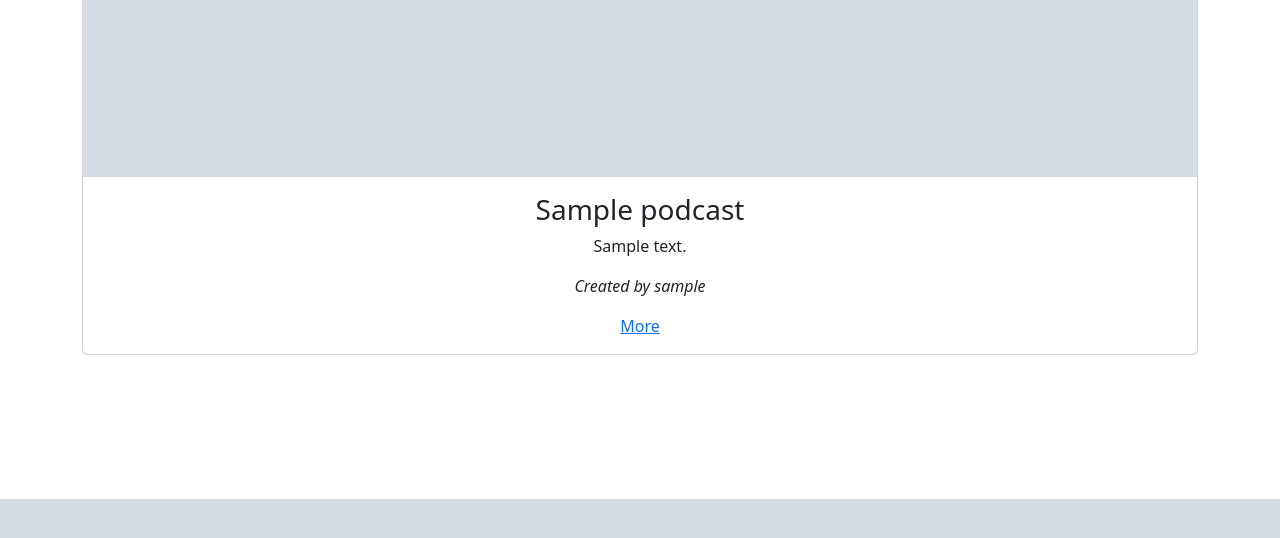
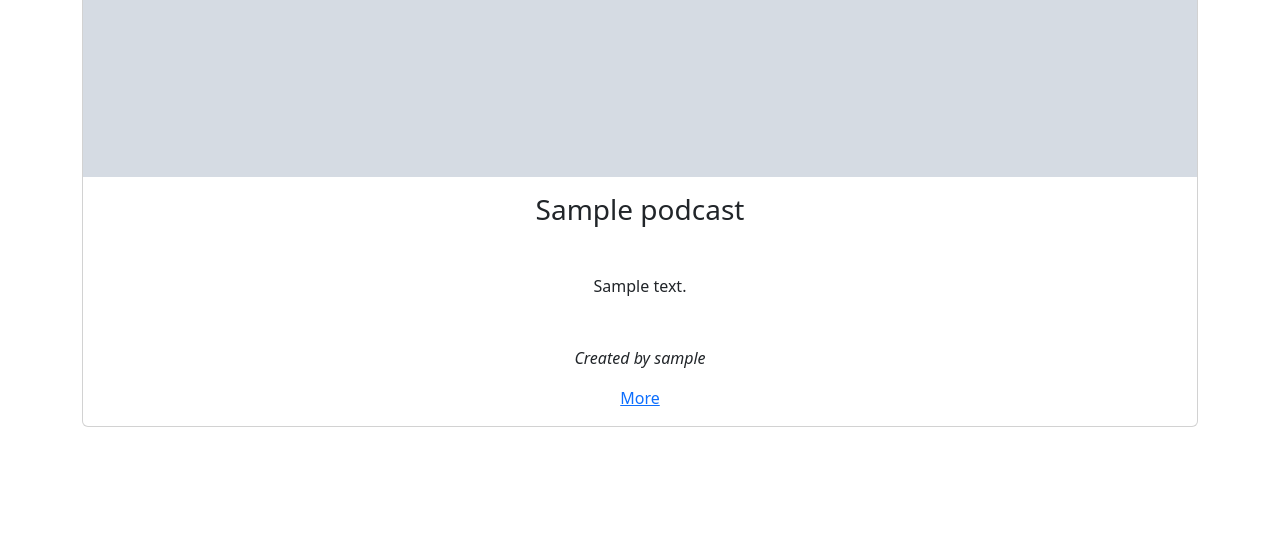
Before and after one commit to Ashkantvn/Blog-app, a Django app: page /en/podcasts/ in a window 1280 px wide. Shown: the part 852-1390 px from the top of the page. Before the commit the page ends 1351 px from the top, so only its background shows below. Run offline with Django 5.2, Linux system fonts and the light colour scheme; tables that the repository leaves empty hold one stand-in row (values such as "Sample post"); grey boxes marked "Sample" are stand-in pictures.

Commit message:
Update podcast list

```diff
--- a/templates/podcasts/podcasts_list.html
+++ b/templates/podcasts/podcasts_list.html
@@ -17,7 +17,7 @@
                 <img src="{{podcast.banner.url}}" alt="{{podcast.title}}" class="card-img-top"/>
                 <div  class="card-body text-center">
                     <h3>{{podcast.title}}</h3>
-                    <p>{{podcast.description}}</p>
+                    <p class='w-25 mx-auto my-5'>{{podcast.description|truncatewords:30}}</p>
                     <address>{% trans "Created by" %} {{podcast.podcaster}}</address>
                     <a href="{{podcast.get_absolute_url}}">{% trans "More" %}</a>
                 </div>
```
